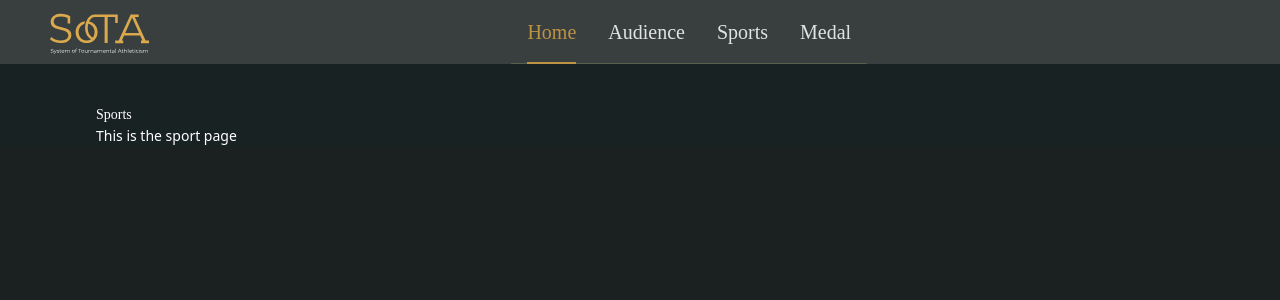
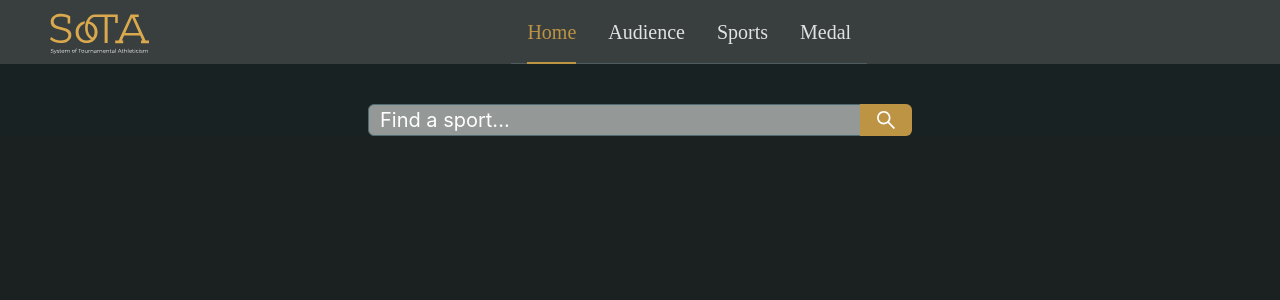
Before and after one commit to SPaM-Skill-Issue/sota-frontend, a React (Vite) app: page /sports in a window 1280 px wide. Shown: the top 300 px of the page. Built offline with nearby package versions, Linux system fonts and the light colour scheme.

Commit message:
feat: add search bar component

```diff
--- /dev/null
+++ b/src/components/searchBar.tsx
@@ -0,0 +1,30 @@
+import React from 'react';
+import { Input, ConfigProvider } from 'antd';
+
+interface SearchBarProps {
+    onSearch: (value: string) => void;
+    placeHolder: string;
+}
+
+const SearchBar: React.FC<SearchBarProps> = ({ onSearch, placeHolder }) => {
+    const handleSearch = (value: string) => {
+        onSearch(value);
+    };
+
+    return (
+        <ConfigProvider theme={{
+            token: {
+                colorBgContainer: "#949896",
+            }
+          }}>
+            <Input.Search
+                placeholder={placeHolder}
+                onSearch={handleSearch}
+                enterButton
+                className='w-1/2 font-body text-white'
+            />
+        </ConfigProvider>
+    );
+};
+
+export default SearchBar;
--- a/src/main.tsx
+++ b/src/main.tsx
@@ -13,7 +13,8 @@ ReactDOM.createRoot(document.getElementById('root')!).render(
         colorSuccess: "#4c9f70",
         colorError: "#9b2915",
         colorBgBase: "#1b2021",
-        colorBgContainer: "#213555"
+        colorTextPlaceholder: "#fff",
+        fontSize: 20,
       },
       algorithm: theme.darkAlgorithm,
     }}>
--- a/src/pages/sports.tsx
+++ b/src/pages/sports.tsx
@@ -1,10 +1,17 @@
-const Sports = () => {
+import React from 'react';
+import SearchBar from '../components/searchBar';
+
+const Sports: React.FC = () => {
+  const handleSearch = (value: string) => {
+    console.log(`Searching for: ${value}`);
+    // TODO: search logic
+  };
+
   return (
-    <div>
-      <h1 className='font-primary text-white'>Sports</h1>
-      <p className='font-body text-white'>This is the sport page</p>
+    <div className='flex justify-center'>
+      <SearchBar onSearch={handleSearch} placeHolder='Find a sport...'/>
     </div>
   );
-}
+};
 
 export default Sports;
```
